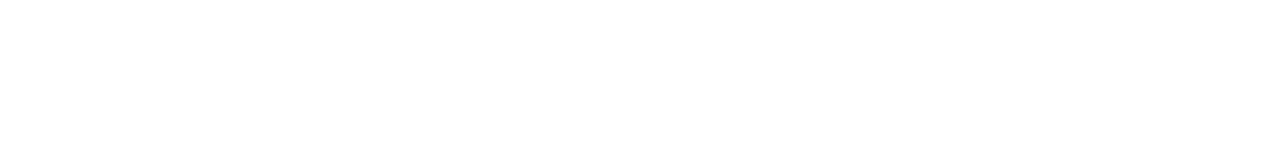
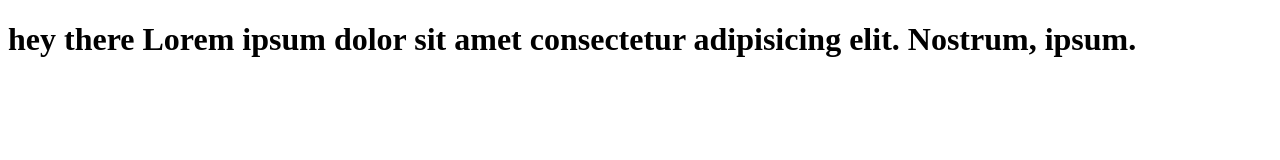
Before and after one commit to Ebrahim-Shuvo/git, a plain HTML site: page index.html in a window 1280 px wide. Drawn offline with Linux system fonts and the light colour scheme.

Commit message:
something

```diff
--- a/index.html
+++ b/index.html
@@ -7,6 +7,6 @@
     <title>Document</title>
 </head>
 <body>
-
+    <h1>hey there Lorem ipsum dolor sit amet consectetur adipisicing elit. Nostrum, ipsum.</h1>
 </body>
 </html>
```
